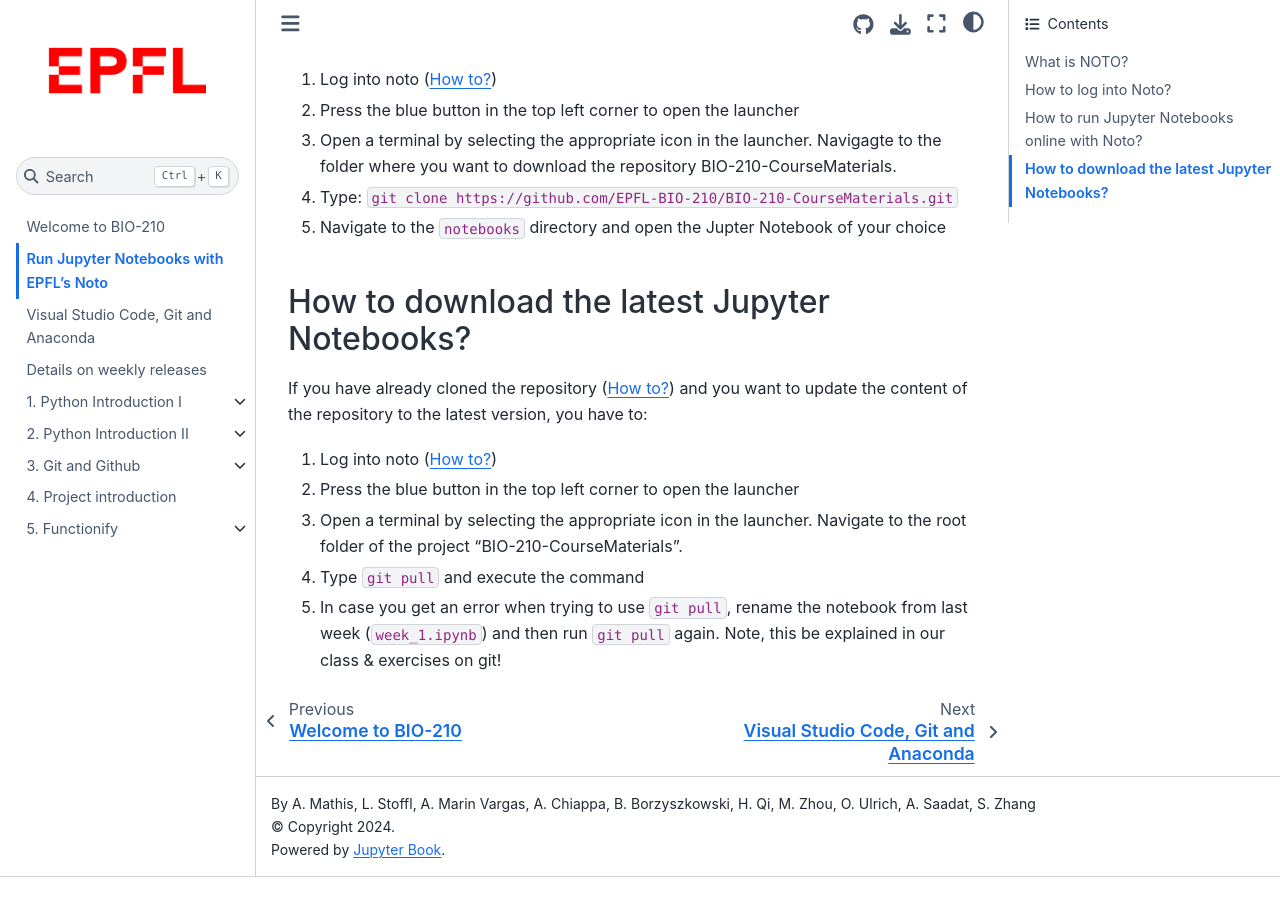
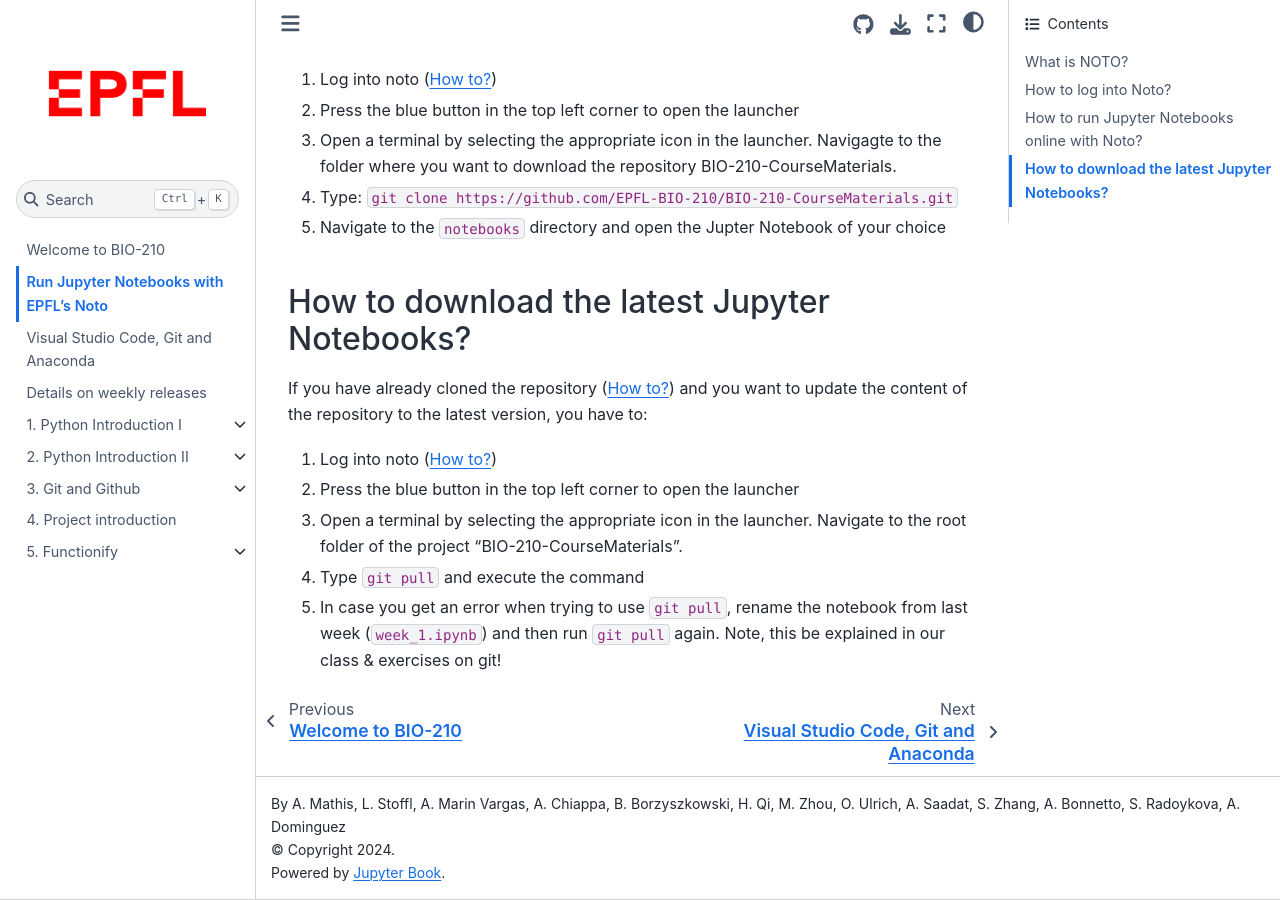
Before and after one commit to EPFL-BIO-210/BIO-210-CourseMaterials, a Jupyter Book: the page built from docs/noto_guide.md, in a window 1280 px wide and 900 px high, scrolled down 537 px. Built offline with Jupyter Book 1.0.4 settings and Sphinx 7.4.7 and the Sphinx Book theme 1.1.4, drawn with Linux system fonts in a browser that asks for light colours; pages that are not in the unit, such as notebooks, are missing from menus; before the commit the page ends 1414 px from its top, so only the background shows below that.

Commit message:
Update toc

```diff
--- a/_config.yml
+++ b/_config.yml
@@ -1,5 +1,5 @@
 title: BIO-210
-author: A. Mathis, L. Stoffl, A. Marin Vargas, A. Chiappa, B. Borzyszkowski, H. Qi, M. Zhou, O. Ulrich, A. Saadat, S. Zhang
+author: A. Mathis, L. Stoffl, A. Marin Vargas, A. Chiappa, B. Borzyszkowski, H. Qi, M. Zhou, O. Ulrich, A. Saadat, S. Zhang, A. Bonnetto, S. Radoykova, A. Dominguez
 copyright: "2024"
 logo: docs/images/logo.png
 only_build_toc_files: true
--- a/_toc.yml
+++ b/_toc.yml
@@ -39,3 +39,4 @@
       url: https://www.youtube.com/watch?v=oepxj-e78PA
     - title: BIO-210 survival kit (by Viva Berlenghi)
       file: docs/week_5_git_manual.md
+  - file: docs/weeks_7
```
